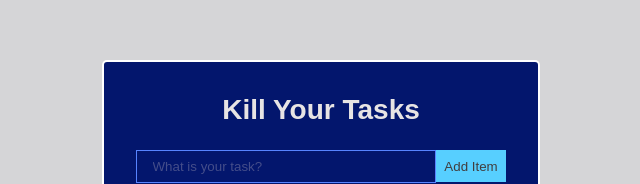
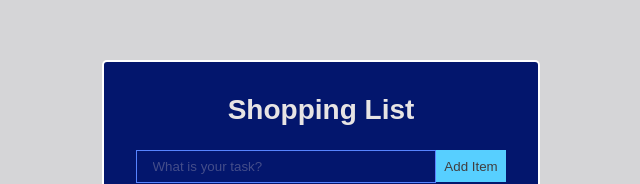
Before and after one commit to gabrielatwell1987/react_todo, a React (Vite) app: page / in a window 1280 px wide. Shown: the part 238-422 px from the top of the page, without its empty margins (319-959 px from the left). Built offline with nearby package versions, Linux system fonts and the light colour scheme; a web font is replaced by a local one.

Commit message:
Update TodoWrapper.jsx

```diff
--- a/src/components/TodoWrapper.jsx
+++ b/src/components/TodoWrapper.jsx
@@ -46,7 +46,7 @@ function TodoWrapper() {
 
   return (
     <div className="TodoWrapper">
-      <h1>Kill Your Tasks</h1>
+      <h1>Shopping List</h1>
 
       <TodoForm addTodo={addTodo} />
 
```
